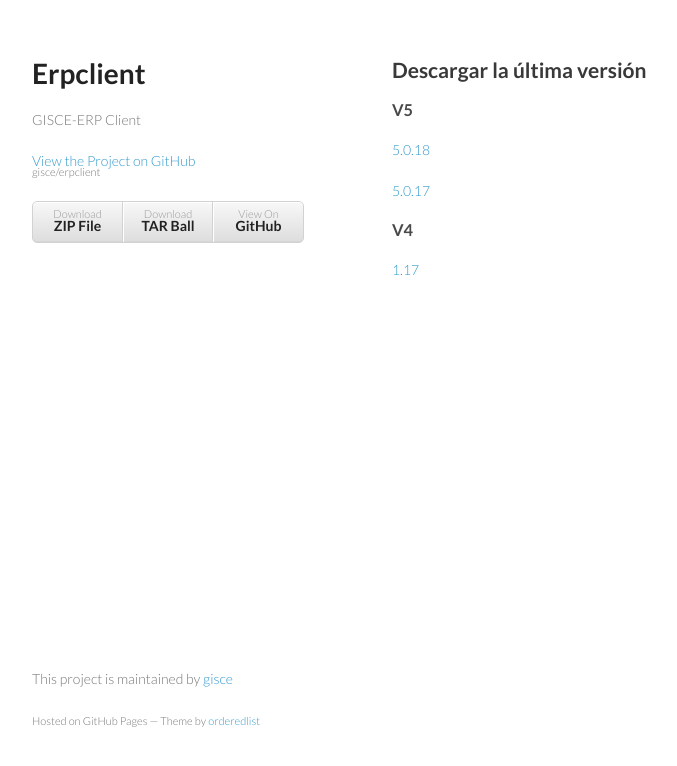
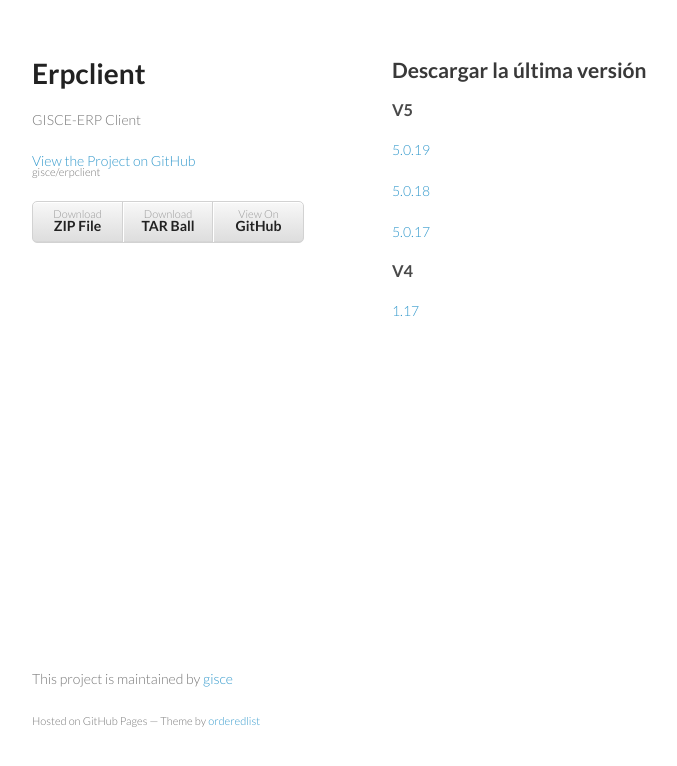
Before and after one commit to gisce/erpclient, a plain HTML site: page index.html in a window 1280 px wide. Shown: the whole page, without its empty margins (178-855 px from the left). Drawn offline with Linux system fonts and the light colour scheme.

Commit message:
Added v5.0.19-gisce

```diff
--- a/index.html
+++ b/index.html
@@ -32,6 +32,7 @@
 
 <h3>V5</h3>
 
+<p><a href="https://github.com/downloads/gisce/erpclient/openerp-client-setup-5.0.19-gisce.exe">5.0.19</a></p>
 <p><a href="https://github.com/downloads/gisce/erpclient/openerp-client-setup-5.0.18-gisce.exe">5.0.18</a></p>
 <p><a href="https://github.com/downloads/gisce/erpclient/openerp-client-setup-5.0.17-gisce.exe">5.0.17</a></p>
 
```
